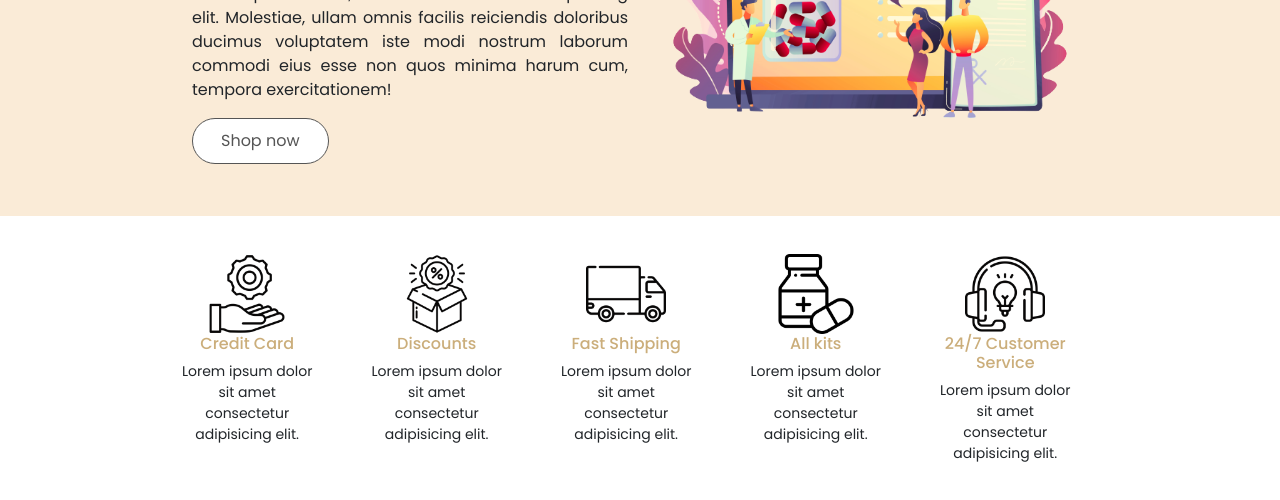
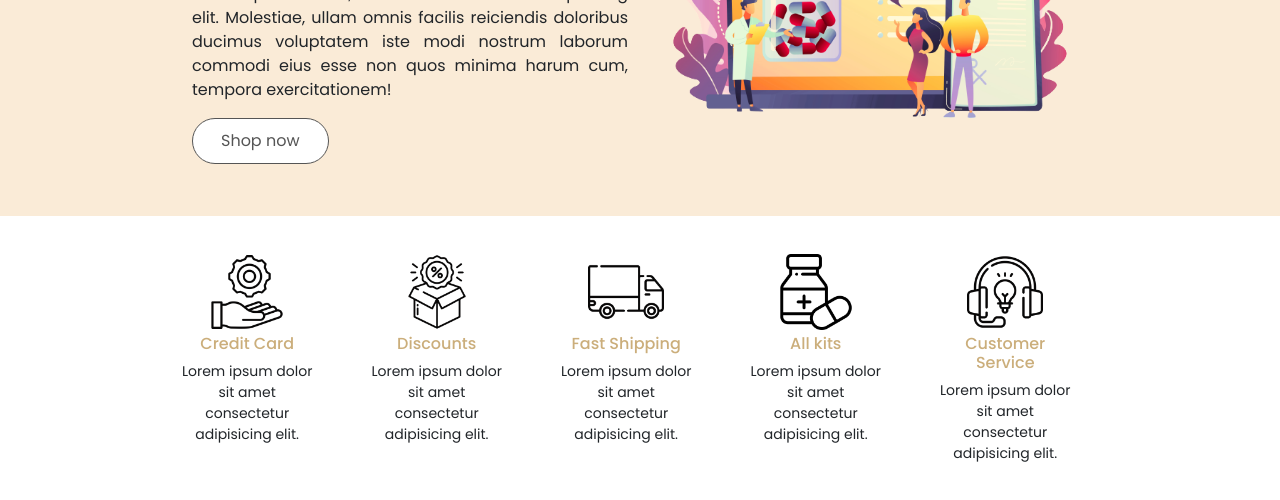
Before and after one commit to Mielqt/Pharmacy_project, a plain HTML site: page index.html in a window 1280 px wide. Shown: the part 302-802 px from the top of the page. Drawn offline with nearby package versions, Linux system fonts and the light colour scheme; a web font is replaced by a local one.

Commit message:
updating

```diff
--- a/css/main.css
+++ b/css/main.css
@@ -141,6 +141,7 @@ body{
 
 .offers_img{
     height: 80px;
+    padding-bottom: 3%;
 }
 
 .offers h6{
--- a/index.html
+++ b/index.html
@@ -111,7 +111,7 @@
                     <a href="">
                         <img class="offers_img" src="images/Media/customer-service (2).png" alt="">
                     </a>
-                    <h6>24/7 Customer Service</h6>
+                    <h6>Customer Service</h6>
                     <p>Lorem ipsum dolor sit amet consectetur adipisicing elit. </p>
                 </div>
             </div>
```
